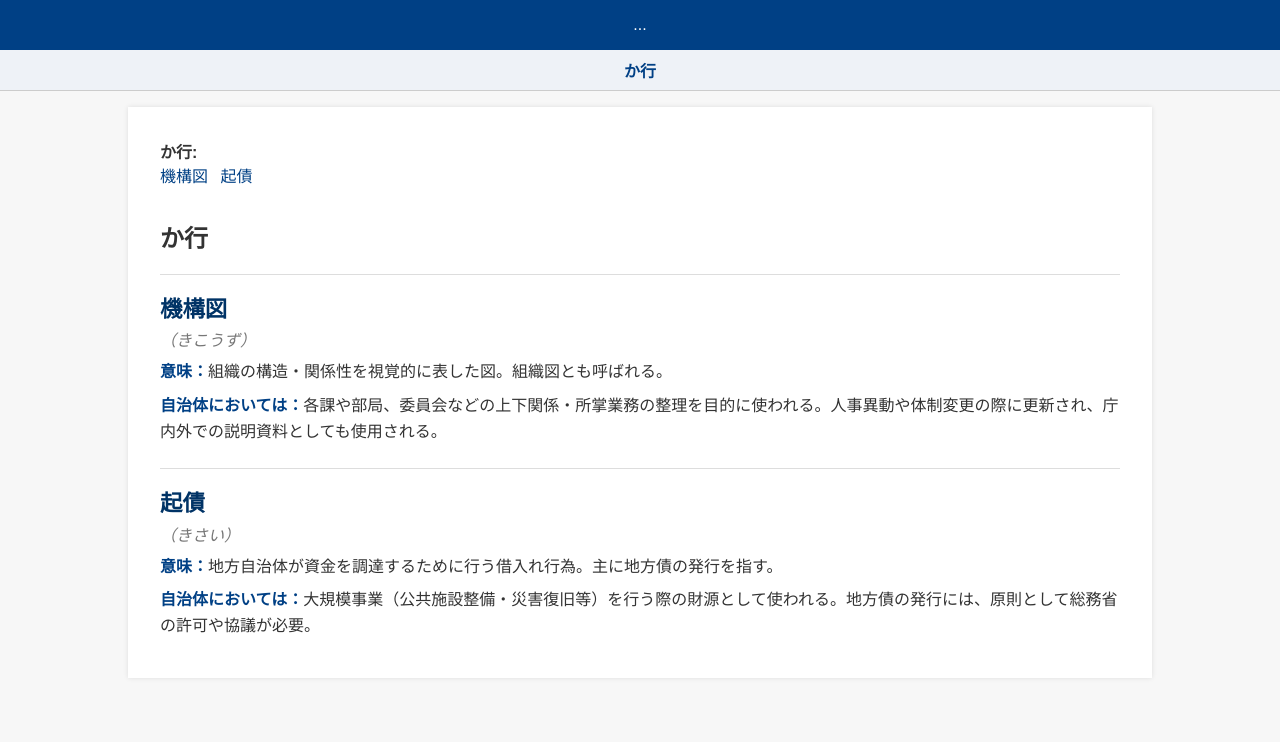
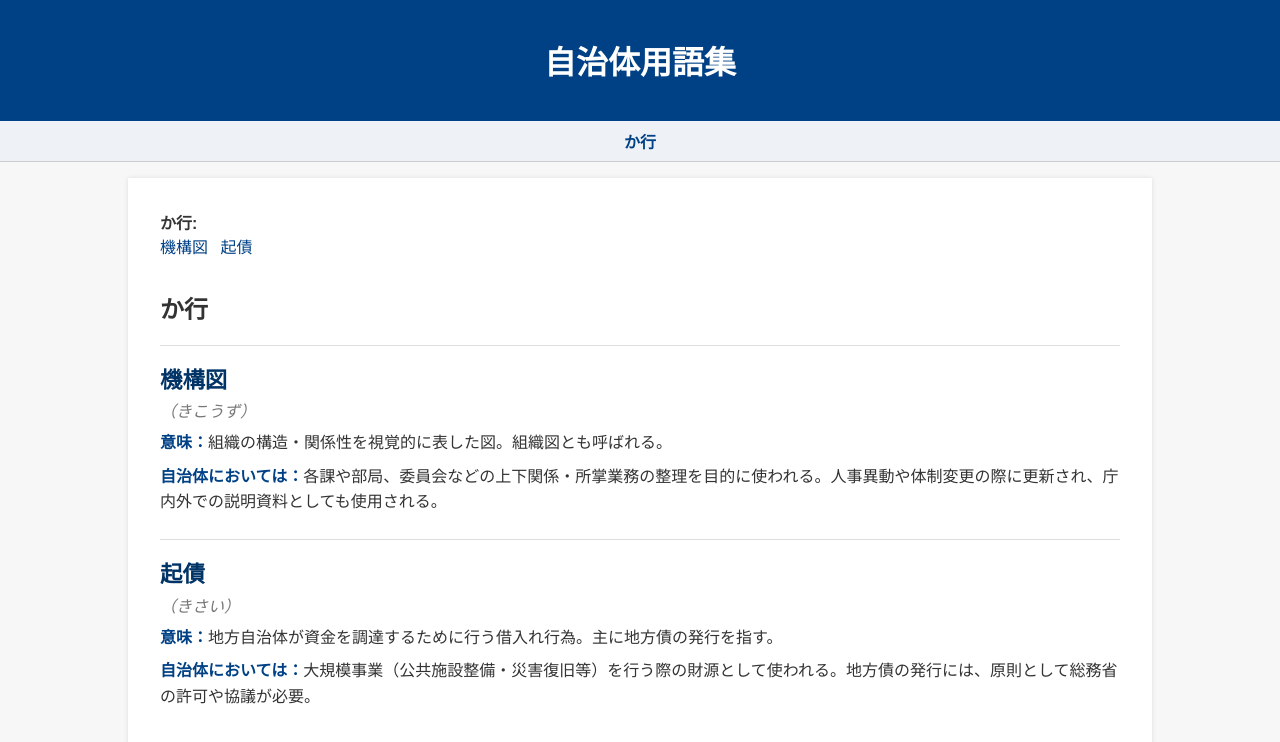
Before and after one commit to somami/somami.github.io, a plain HTML site: page index.html in a window 1280 px wide. Drawn offline with Linux system fonts and the light colour scheme.

Commit message:
header内容修正

```diff
--- a/index.html
+++ b/index.html
@@ -7,7 +7,10 @@
   <link rel="stylesheet" href="style.css">
 </head>
 <body>
-  <header>...</header>
+ <header>
+    <h1>自治体用語集</h1>
+  </header>
+
   <nav id="nav-index"></nav>
   <main>
     <section class="term-index" id="term-index"></section>
```
